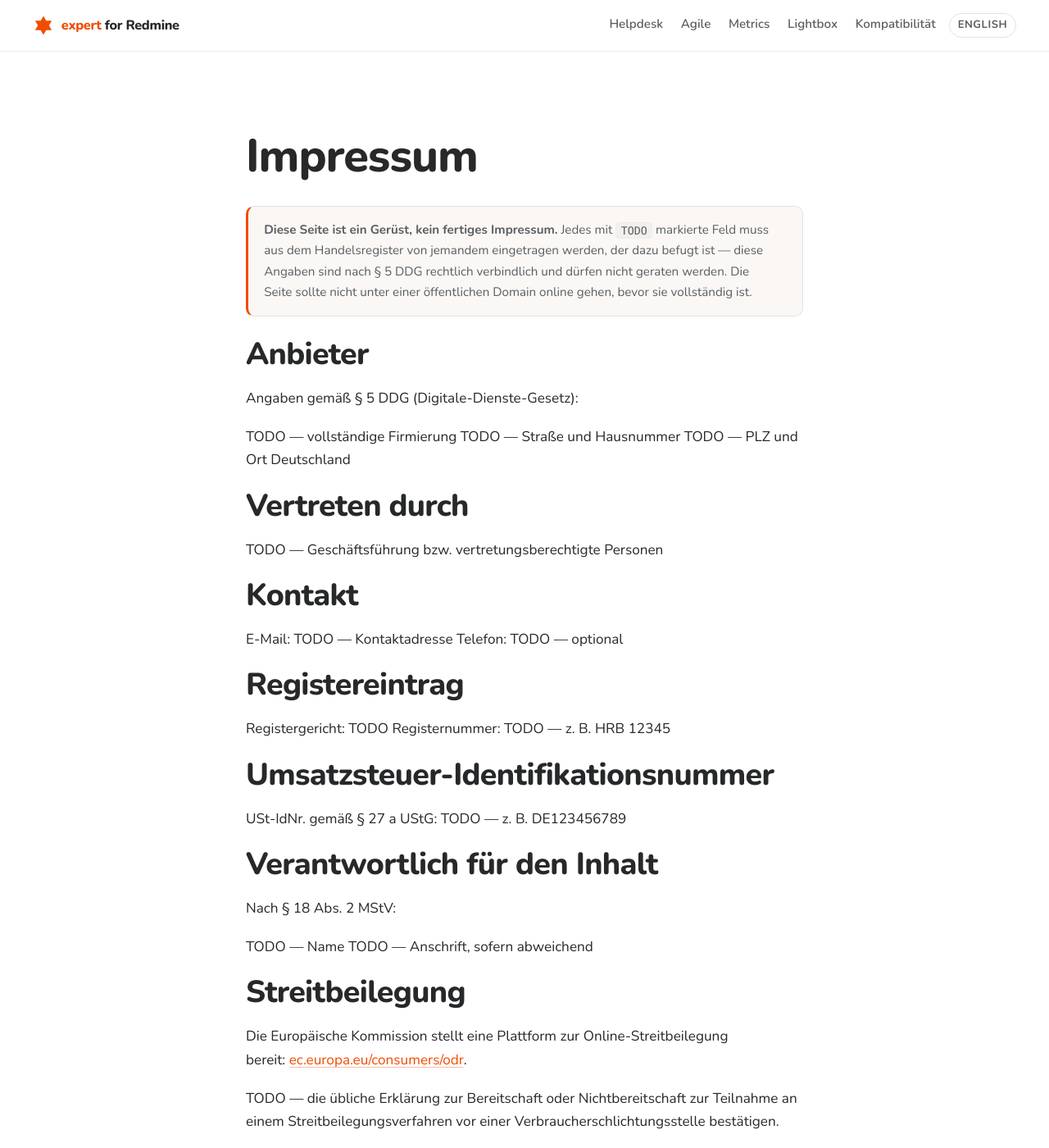
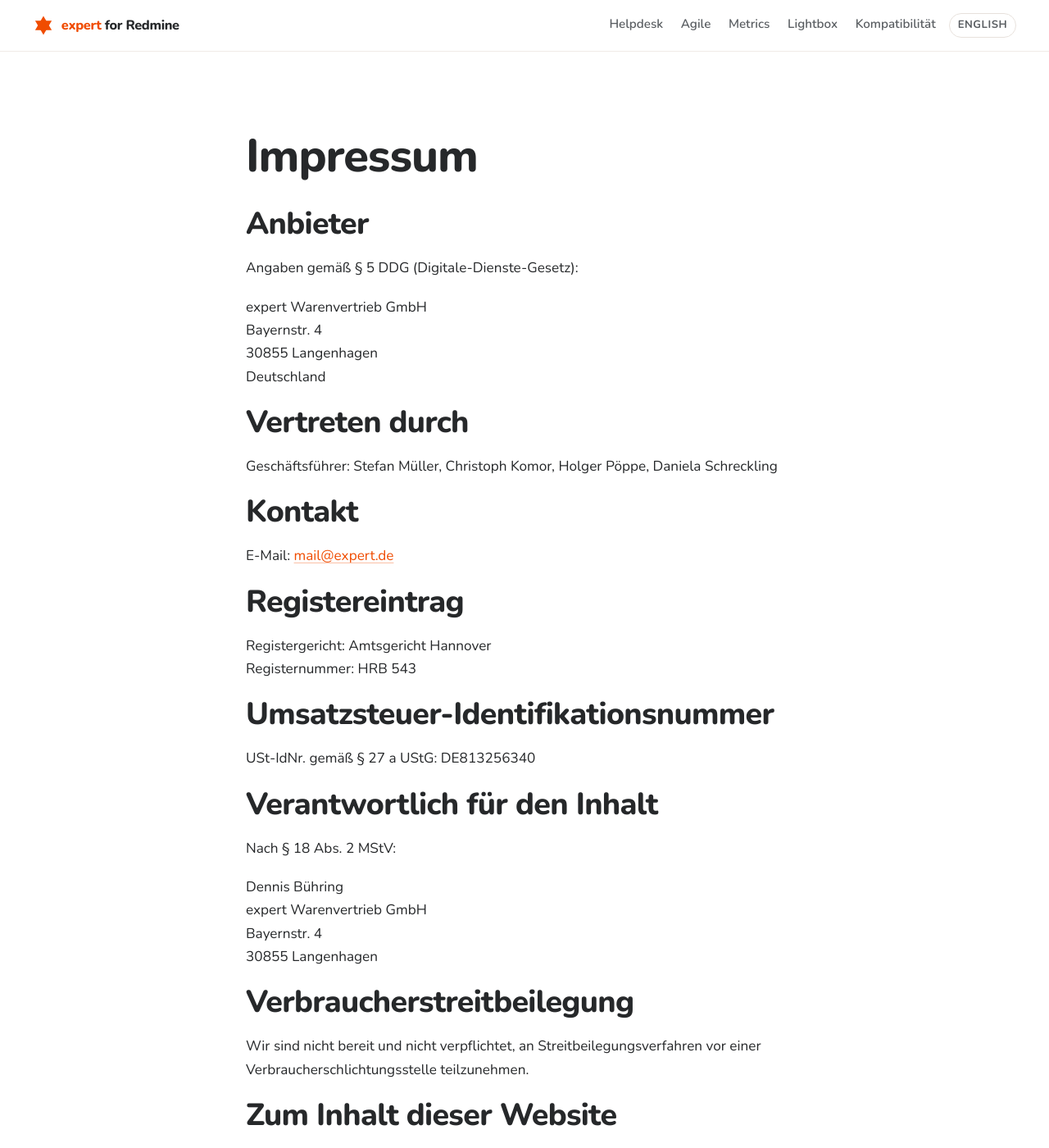
Before and after one commit to expertZentrale/redmine-plugins, a Jekyll site: the page built from de/impressum.md, in a window 1280 px wide and 1400 px high. Shown: the whole window at 82% size. Built offline with Jekyll 4.4.1, drawn with Linux system fonts in a browser that asks for light colours.

Commit message:
Changed: fill in the imprint and privacy pages for expert Warenvertrieb GmbH
Provider, managing directors, register entry (Amtsgericht Hannover,
HRB 543), VAT ID and responsible person in both imprints; controller,
data protection officer, rights contact and supervisory authority in
both privacy pages. Drops the scaffold callouts and the link to the EU
ODR platform, which was shut down in July 2025.

Fixed: .address blocks had no style, so postal addresses rendered on a
single line.

Co-Authored-By: Claude Opus 5.5 (1M context) <noreply@anthropic.com>

```diff
--- a/_sass/_components.scss
+++ b/_sass/_components.scss
@@ -482,6 +482,11 @@ td.no  { color: var(--ink-faint); }
   p { color: var(--ink-soft); }
 }
 
+/* ---- postal address (legal pages) ---- */
+
+/* Kramdown joins a paragraph's lines with plain newlines; keep them. */
+.address { white-space: pre-line; }
+
 /* ---- release strip ---- */
 
 .releases {
--- a/de/impressum.md
+++ b/de/impressum.md
@@ -7,57 +7,48 @@ title: Impressum
 description: Anbieterkennzeichnung und rechtliche Hinweise zu dieser Website.
 ---
 
-<div class="callout" markdown="1">
-**Diese Seite ist ein Gerüst, kein fertiges Impressum.** Jedes mit `TODO`
-markierte Feld muss aus dem Handelsregister von jemandem eingetragen werden, der
-dazu befugt ist — diese Angaben sind nach § 5 DDG rechtlich verbindlich und
-dürfen nicht geraten werden. Die Seite sollte nicht unter einer öffentlichen
-Domain online gehen, bevor sie vollständig ist.
-</div>
-
 ## Anbieter
 
 Angaben gemäß § 5 DDG (Digitale-Dienste-Gesetz):
 
-TODO — vollständige Firmierung
-TODO — Straße und Hausnummer
-TODO — PLZ und Ort
+expert Warenvertrieb GmbH
+Bayernstr. 4
+30855 Langenhagen
 Deutschland
 {: .address }
 
 ## Vertreten durch
 
-TODO — Geschäftsführung bzw. vertretungsberechtigte Personen
+Geschäftsführer: Stefan Müller, Christoph Komor, Holger Pöppe, Daniela Schreckling
 
 ## Kontakt
 
-E-Mail: TODO — Kontaktadresse
-Telefon: TODO — optional
+E-Mail: [mail@expert.de](mailto:mail@expert.de)
 
 ## Registereintrag
 
-Registergericht: TODO
-Registernummer: TODO — z. B. HRB 12345
+Registergericht: Amtsgericht Hannover
+Registernummer: HRB 543
+{: .address }
 
 ## Umsatzsteuer-Identifikationsnummer
 
-USt-IdNr. gemäß § 27 a UStG: TODO — z. B. DE123456789
+USt-IdNr. gemäß § 27 a UStG: DE813256340
 
 ## Verantwortlich für den Inhalt
 
 Nach § 18 Abs. 2 MStV:
 
-TODO — Name
-TODO — Anschrift, sofern abweichend
+Dennis Bühring
+expert Warenvertrieb GmbH
+Bayernstr. 4
+30855 Langenhagen
+{: .address }
 
-## Streitbeilegung
+## Verbraucherstreitbeilegung
 
-Die Europäische Kommission stellt eine Plattform zur Online-Streitbeilegung
-bereit: [ec.europa.eu/consumers/odr](https://ec.europa.eu/consumers/odr/).
-
-TODO — die übliche Erklärung zur Bereitschaft oder Nichtbereitschaft zur
-Teilnahme an einem Streitbeilegungsverfahren vor einer
-Verbraucherschlichtungsstelle bestätigen.
+Wir sind nicht bereit und nicht verpflichtet, an Streitbeilegungsverfahren vor
+einer Verbraucherschlichtungsstelle teilzunehmen.
 
 ## Zum Inhalt dieser Website
 
```
Also changed, not shown: de/datenschutz.md (+29 -12 lines), imprint.md (+17 -24 lines), privacy.md (+29 -11 lines).
